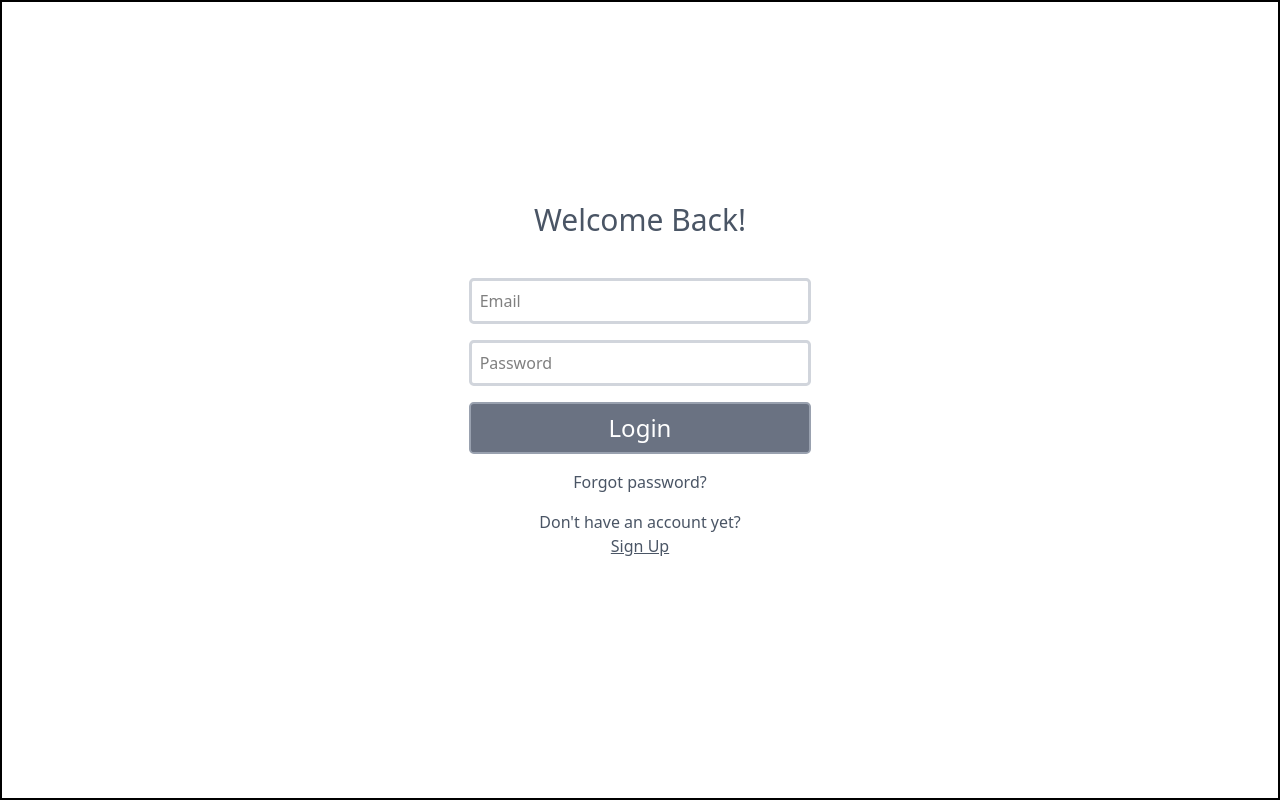
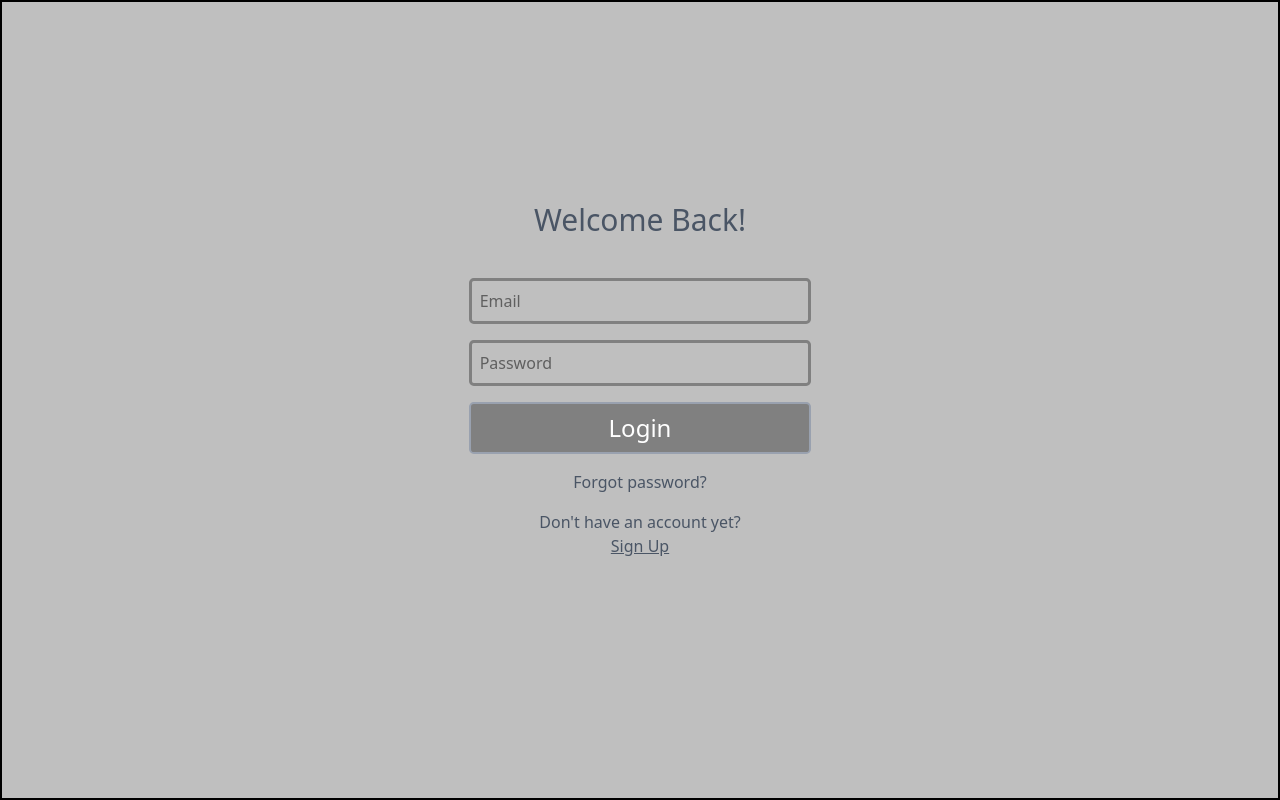
Before and after one commit to Dev-Rid/myBlogWebsite, a React (Vite) app: page /login in a window 1280 px wide. Built offline with nearby package versions, Linux system fonts and the light colour scheme.

Commit message:
feat: form border color chnaged and button bg color changed

```diff
--- a/src/index.css
+++ b/src/index.css
@@ -2,3 +2,17 @@
 @tailwind components;
 @tailwind utilities;
 @import "tailwindcss";
+
+
+.primary{
+    background-color: #bfbfbf;
+}
+
+
+.border-gray{
+    border-color: #808080;
+}
+
+.bg-gray{
+    background: #808080;
+}
--- a/src/pages/Contact.jsx
+++ b/src/pages/Contact.jsx
@@ -2,9 +2,9 @@ import React from 'react'
 
 const Contact = () => {
   return (
-    <div>
+    <div className='primary'>
       <div>
-
+        contact
       </div>
     </div>
   )
--- a/src/pages/Dashboard.jsx
+++ b/src/pages/Dashboard.jsx
@@ -3,7 +3,7 @@ import { Link } from 'react-router-dom'
 
 const Dashboard = () => {
   return (
-    <div className='min-h-screen flex justify-start items-center border-2 pt-2 '>
+    <div className='primary min-h-screen flex justify-start items-center border-2 pt-2 '>
       <div className='flex flex-row '>
         {/* sidebar */}
         <div className='m8 border-r-2 border-gray-400 w-38 h-90 ml-2 '>
--- a/src/pages/Login.jsx
+++ b/src/pages/Login.jsx
@@ -3,7 +3,7 @@ import { Link } from 'react-router-dom'
 
 const Login = () => {
   return (
-    <div className='min-h-screen flex justify-center items-center border-2 pt-10 '>
+    <div className='primary min-h-screen flex justify-center items-center border-2 pt-10 '>
       <div className=''>
         <div>
           <h2 className='text-3xl text-bold text-center text-gray-600'>Welcome Back!</h2>
@@ -11,13 +11,13 @@ const Login = () => {
         <div>
           <form action=""className='mb-20 mt-10 gap-4 flex flex-col'>
             <div>
-              <input type="text" placeholder='Email' className='border-3 px-[0.5rem] py-[0.5rem] w-[21.42rem] rounded-[0.3rem] border-gray-300 '/>
+              <input type="text" placeholder='Email' className='border-3 px-[0.5rem] py-[0.5rem] w-[21.42rem] rounded-[0.3rem] border-gray '/>
             </div>
             <div>
-              <input type="text" placeholder='Password' className='border-3 px-[0.5rem] py-[0.5rem] w-[21.42rem] rounded-[0.3rem] border-gray-300 items-start'/>
+              <input type="text" placeholder='Password' className='border-3 px-[0.5rem] py-[0.5rem] w-[21.42rem] rounded-[0.3rem] border-gray items-start'/>
             </div>
 
-            <button className='border-2 px-[8rem] py-[0.5rem] rounded-[0.3rem] border-gray-400 bg-gray-500 items-center text-white textbold text-2xl'>
+            <button className='border-2 px-[8rem] py-[0.5rem] rounded-[0.3rem] border-gray-400 bg-gray items-center text-white text-bold text-2xl'>
               Login
             </button>
             <div>
--- a/src/pages/NotFound.jsx
+++ b/src/pages/NotFound.jsx
@@ -3,7 +3,7 @@ import { Link } from 'react-router-dom'
 
 const NotFound = () => {
   return (
-    <div className='min-h-screen flex justify-center items-center border-2 pt-2'>
+    <div className='primary min-h-screen flex justify-center items-center border-2 pt-2'>
       <div className='flex flex-col justify-center items-center gap-2'>
         <h1 className='text-6xl text-gray-800'>404</h1>
         <h2 className='text-4xl text-gray-700'>Page Not Found</h2>
--- a/src/pages/PostDetails.jsx
+++ b/src/pages/PostDetails.jsx
@@ -2,7 +2,7 @@ import React from 'react'
 
 const PostDetails = () => {
   return (
-    <div>PostDetails</div>
+    <div className='primary'>PostDetails</div>
   )
 }
 
--- a/src/pages/Signup.jsx
+++ b/src/pages/Signup.jsx
@@ -3,7 +3,7 @@ import { Link } from 'react-router-dom'
 
 const Signup = () => {
   return (
-    <div className='min-h-screen flex justify-center items-center border-2 pt-12'>
+    <div className='primary min-h-screen flex justify-center items-center border-2 pt-12'>
         <div className=''>
             <div className=''>
                 <h2 className='text-2xl text-bold text-center text-gray-600'>Create An Account</h2>
@@ -11,18 +11,18 @@ const Signup = () => {
             <div className=' mt-5'>
                 <form action="" className='mb-20 gap-4 flex flex-col'>
                     <div>
-                        <input type="text" placeholder='Full Name' className='border-3 px-[0.5rem] py[0.5rem] w-[21.42rem] h-[2.4rem] rounded-[0.3rem] border-gray-300'/>
+                        <input type="text" placeholder='Full Name' className='border-3 px-[0.5rem] py[0.5rem] w-[21.42rem] h-[2.4rem] rounded-[0.3rem] border-gray'/>
                     </div>
                     <div>
-                        <input type="text" placeholder='Email' className='border-3 px-[0.5rem] py[0.5rem] h-[2.4rem] w-[21.42rem] rounded-[0.3rem] border-gray-300'/>
+                        <input type="text" placeholder='Email' className='border-3 px-[0.5rem] py[0.5rem] h-[2.4rem] w-[21.42rem] rounded-[0.3rem] border-gray'/>
                     </div>
                     <div>
-                        <input type="text" placeholder='Password' className='border-3 px-[0.5rem] py[0.5rem] w-[21.42rem] h-[2.4rem] rounded-[0.3rem] border-gray-300'/>
+                        <input type="text" placeholder='Password' className='border-3 px-[0.5rem] py[0.5rem] w-[21.42rem] h-[2.4rem] rounded-[0.3rem] border-gray'/>
                     </div>
                     <div>
-                        <input type="text" placeholder='Confirm Password' className='border-3 px-[0.5rem] py[0.5rem] w-[21.42rem] h-[2.4rem] rounded-[0.3rem] border-gray-300'/>
+                        <input type="text" placeholder='Confirm Password' className='border-3 px-[0.5rem] py[0.5rem] w-[21.42rem] h-[2.4rem] rounded-[0.3rem] border-gray'/>
                     </div>
-                    <div className='border-2 px-[8rem] py-[0.5rem] rounded-[0.3rem] border-gray-400 bg-gray-500 items-center text-white textbold text-2xl'>
+                    <div className='border-2 px-[8rem] py-[0.5rem] rounded-[0.3rem] border-gray-400 bg-gray items-center text-white textbold text-2xl'>
                         <button>Sign up</button>
                     </div>
                     <div>
```
